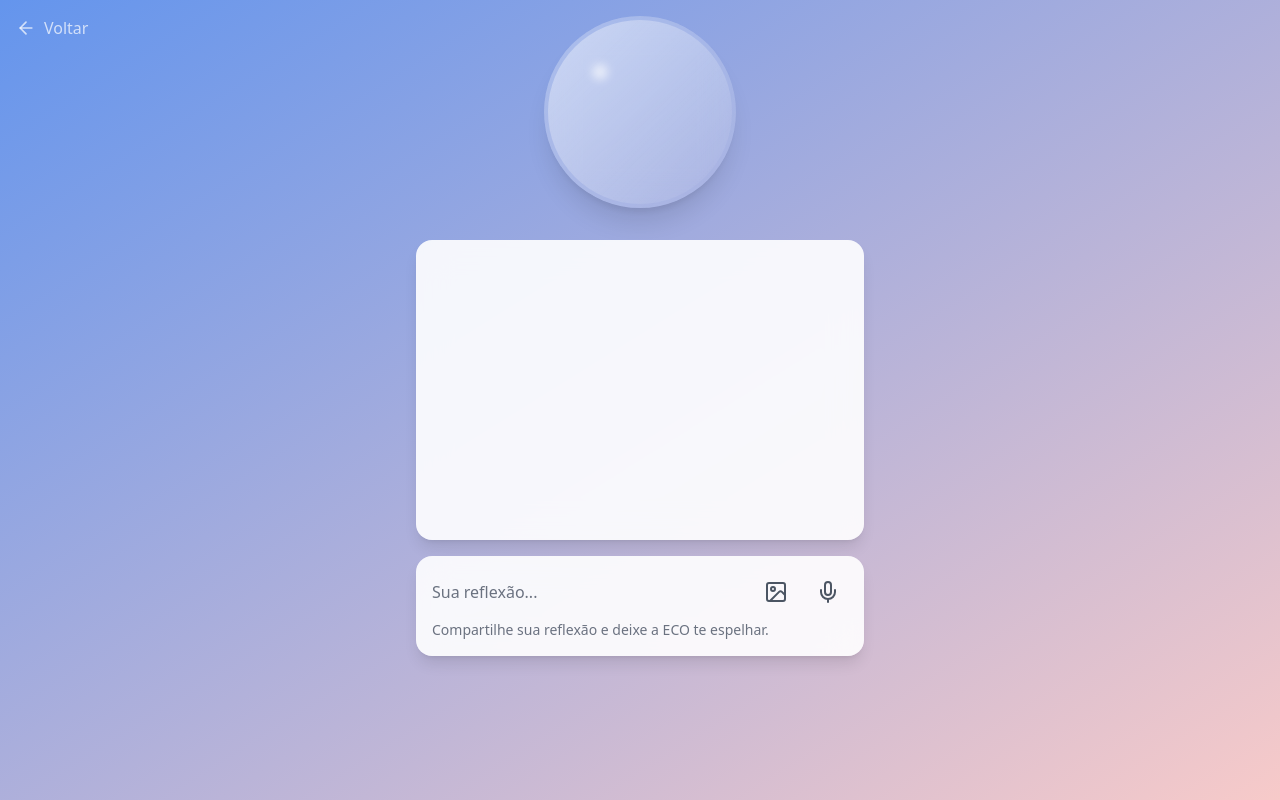
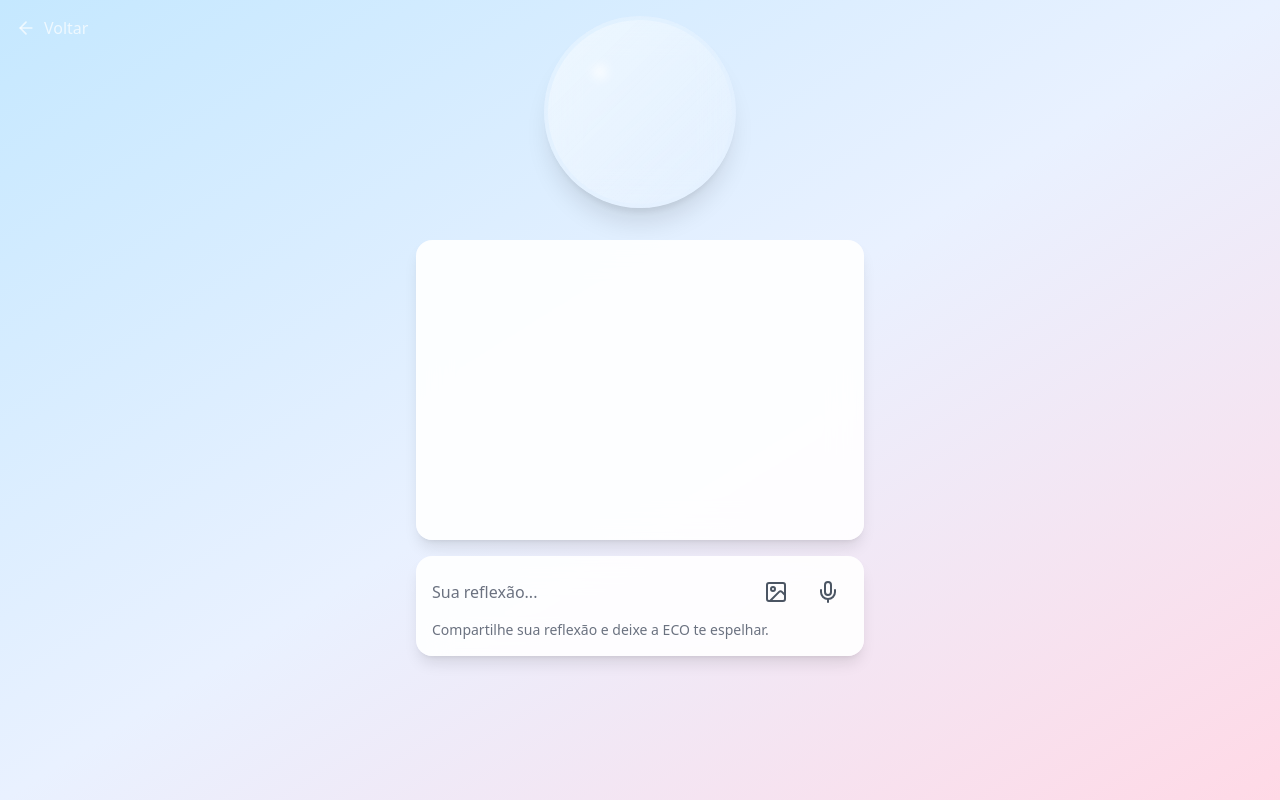
Before and after one commit to Bigajax/ECO, a React (Vite) app: page /eco-bubble in a window 1280 px wide. Built offline with nearby package versions, Linux system fonts and the light colour scheme.

Commit message:
Update EcoBubbleInterface.tsx

```diff
--- a/src/components/EcoBubbleInterface.tsx
+++ b/src/components/EcoBubbleInterface.tsx
@@ -117,9 +117,7 @@ function EcoBubbleInterface() {
   }, []);
 
   return (
-    <div className="min-h-screen flex flex-col items-center p-4" style={{
-      background: `linear-gradient(to bottom right, ${seryldaBlue}, ${quartzPink})`
-    }}>
+    <div className="min-h-screen bg-gradient-to-br from-[#c5e8ff] via-[#e9f1ff] to-[#ffd9e6] animate-gradient-x p-4 flex flex-col items-center">
       <button onClick={handleGoBack} className="absolute top-4 left-4 text-white/70 hover:text-white flex items-center gap-2">
         <ArrowLeft size={20} />
         Voltar
```
